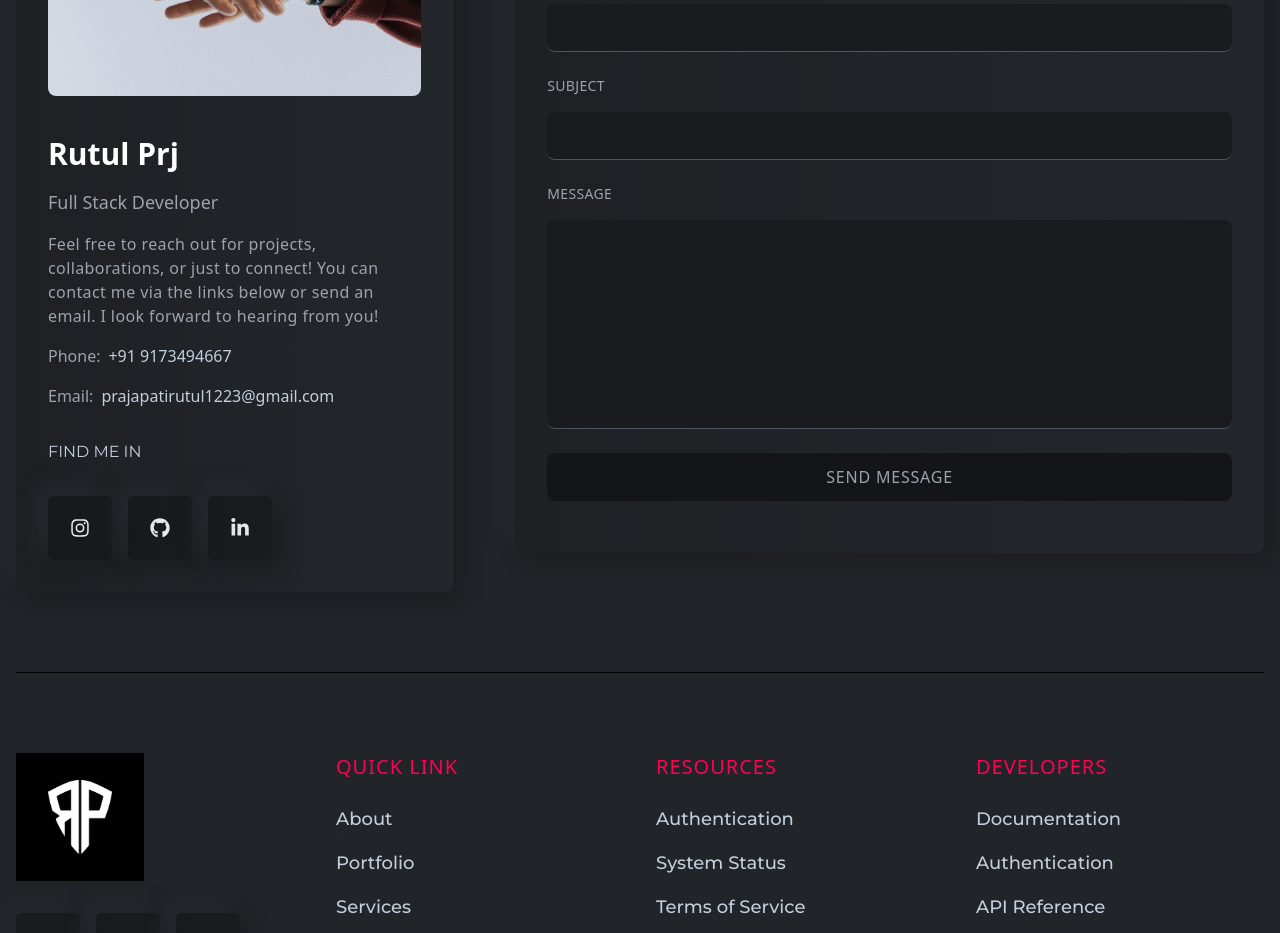
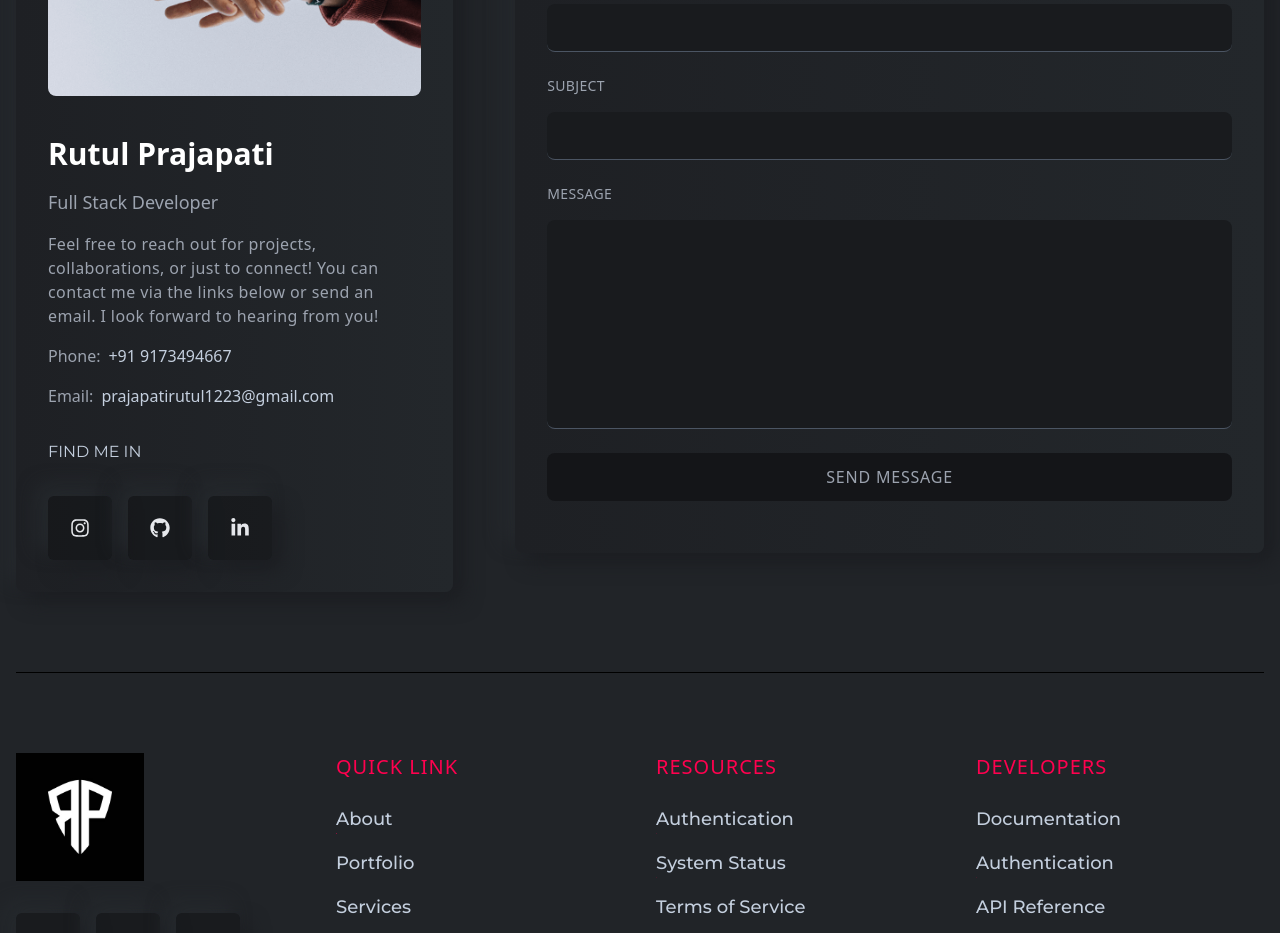
Before and after one commit to Rutul1223/portfolio, a React (Create React App) app: page / in a window 1280 px wide. Shown: the part 5240-6173 px from the top of the page. Built offline with nearby package versions, Linux system fonts and the light colour scheme.

Commit message:
name changed

```diff
--- a/src/components/contact/ContactLeft.js
+++ b/src/components/contact/ContactLeft.js
@@ -11,7 +11,7 @@ const ContactLeft = () => {
         alt="contactImg"
       />
       <div className="flex flex-col gap-4">
-        <h3 className="text-3xl font-bold text-white">Rutul Prj</h3>
+        <h3 className="text-3xl font-bold text-white">Rutul Prajapati</h3>
         <p className="text-lg font-normal text-gray-400">
           Full Stack Developer
         </p>
```
